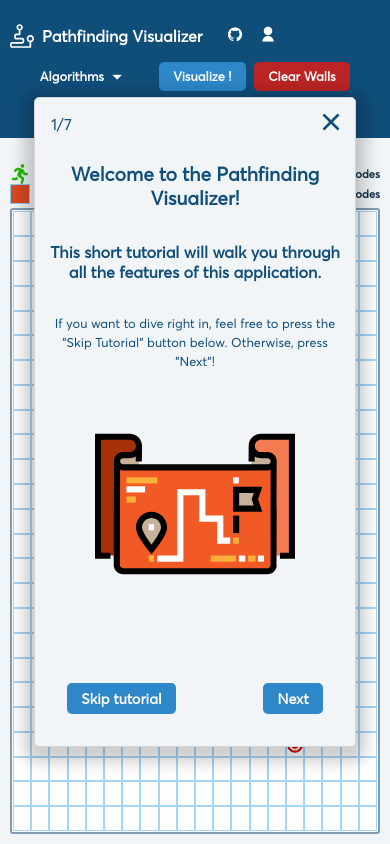
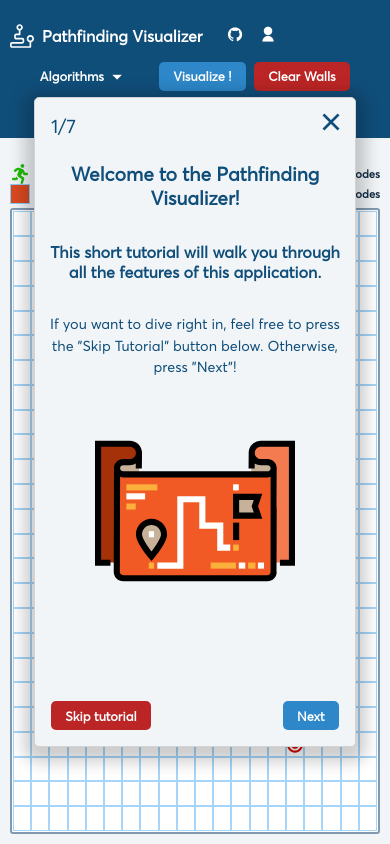
Before and after one commit to andrewphm/pathfinding, a React (Create React App) app: page / in a window 390 px wide. Built offline with nearby package versions, Linux system fonts and the light colour scheme.

Commit message:
Fix styling rules

```diff
--- a/src/index.css
+++ b/src/index.css
@@ -158,6 +158,7 @@ code {
   top: 0;
   left: 0;
   margin: 1rem;
+  font-size: 1.2rem;
 }
 /* Tutorial buttons */
 .skip-tutorial {
@@ -167,13 +168,17 @@ code {
   margin: 2rem;
 }
 
+.skip-tutorial .tutorial-btn {
+  background-color: var(--clr-target);
+}
+
 .tutorial-btn {
   color: white;
   background-color: var(--clr-primary-4);
   border-radius: 5px;
   padding: 0.4rem 0.9rem;
   cursor: pointer;
-  font-size: 0.9rem;
+  font-size: 1rem;
   font-family: "Averta";
   font-weight: 600;
   border-color: transparent;
@@ -232,6 +237,7 @@ code {
 .slide-img-2 {
   background-image: url(./assets/worldwide-gps-svgrepo-com.svg);
   background-repeat: no-repeat;
+  background-position: center;
   height: 90%;
   width: 90%;
   max-width: 250px;
@@ -581,13 +587,23 @@ svg {
     font-size: 1rem;
   }
   .slide p {
-    font-size: 0.8rem;
+    font-size: 0.9rem;
   }
   .slide-img-1 {
     max-width: 200px;
   }
   .slide-img-2 {
     max-width: 200px;
+  }
+  .tutorial-btn {
+    font-size: 0.8rem;
+  }
+  .change-slide {
+    column-gap: 0.5rem;
+    margin: 1rem;
+  }
+  .skip-tutorial {
+    margin: 1rem;
   }
 
   .title {
```
